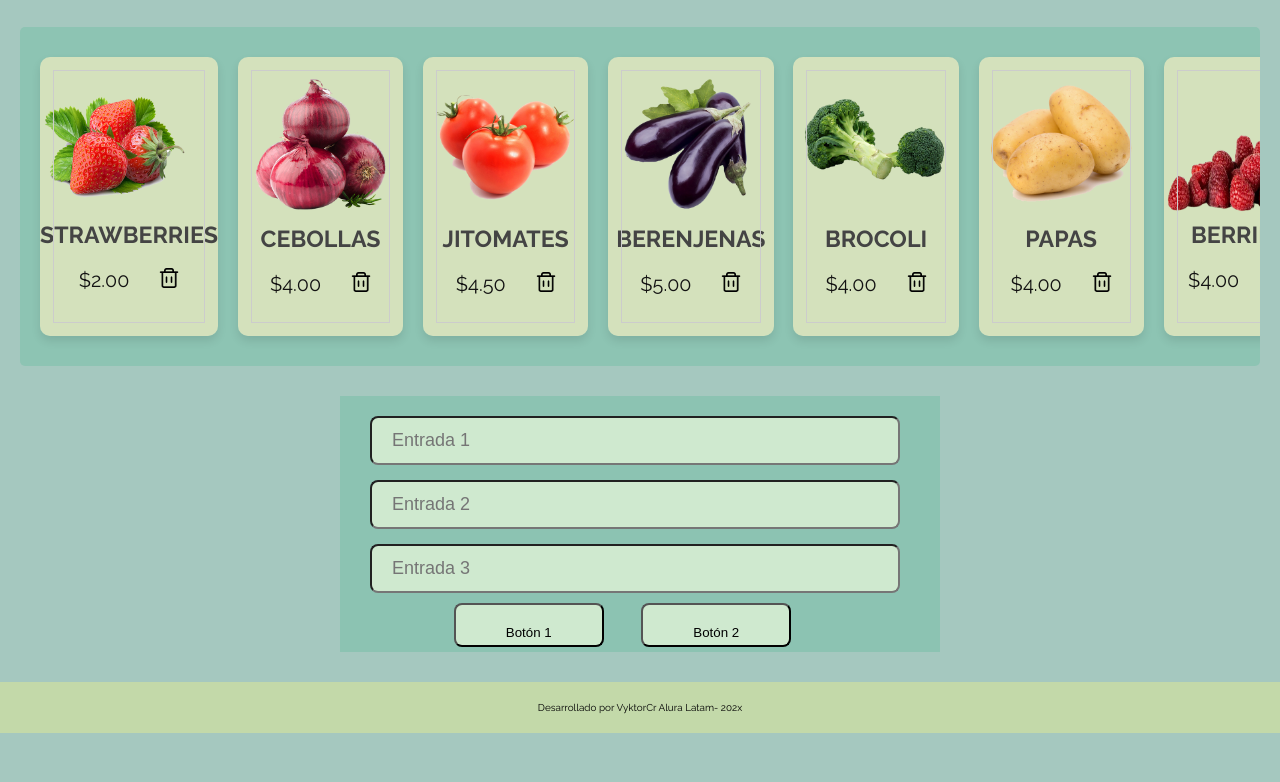
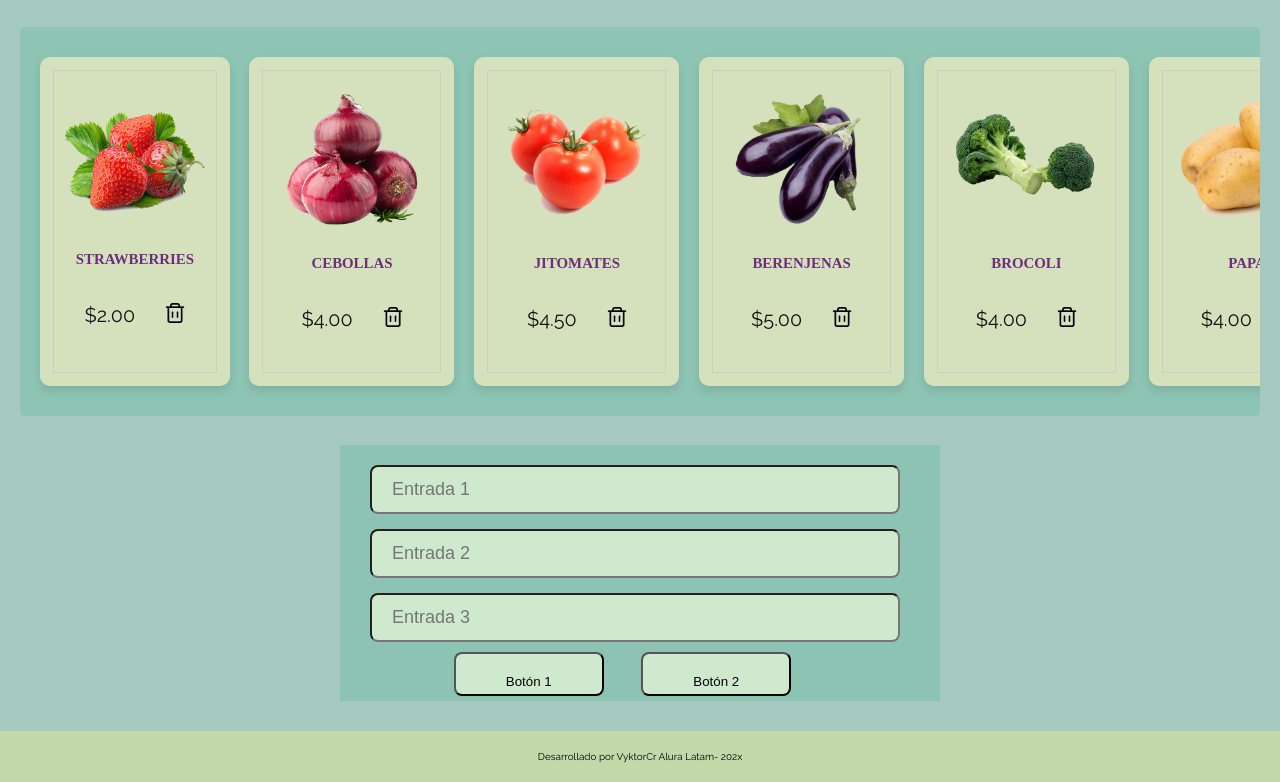
Before and after one commit to VyktorCr/my-alurageek, a plain HTML site: page index.html in a window 1280 px wide. Shown: the part 150-932 px from the top of the page. Before the commit the page ends 883 px from the top, so only its background shows below. Drawn offline with Linux system fonts and the light colour scheme.

Commit message:
minor changes in html and css

```diff
--- a/styles.css
+++ b/styles.css
@@ -140,7 +140,7 @@
 .container .products-container .product:hover{
   outline: .1rem solid #459fa7;
   outline-offset: 0;
-  background-color: #f7ef09a1;
+  background-color: #e7afeea1;
 }
 
 .container .products-container .product img{
@@ -153,14 +153,15 @@
   transform: scale(.9);
 }
 
-.container .products-container .product {
+.container .products-container .product h3 {
   padding:1.5rem 0;
-  font-size: 2rem;
-  color:#50135f;
+  font-size: 1.5rem;
+  color:#6d2e7c;
+  font-family: var(--font-Anom);
 }
 
-.container .products-container .product:hover {
-  color:#ae6a27;
+.container .products-container .product:hover h3{
+  color:#4e47a7;
 }
 
 .container .products-container .product {
@@ -238,7 +239,7 @@ footer{
 /*media query para productos*/
 
 @media (max-width:991px){
-   html{
+  html{
       font-size: 55%; }
 }
 
@@ -251,7 +252,7 @@ footer{
 }*/
 
 @media (max-width:450px){
-       html{
+      html{
       font-size: 50%;}
 
 }
```
Also changed, not shown: index.html (+0 -5 lines).
